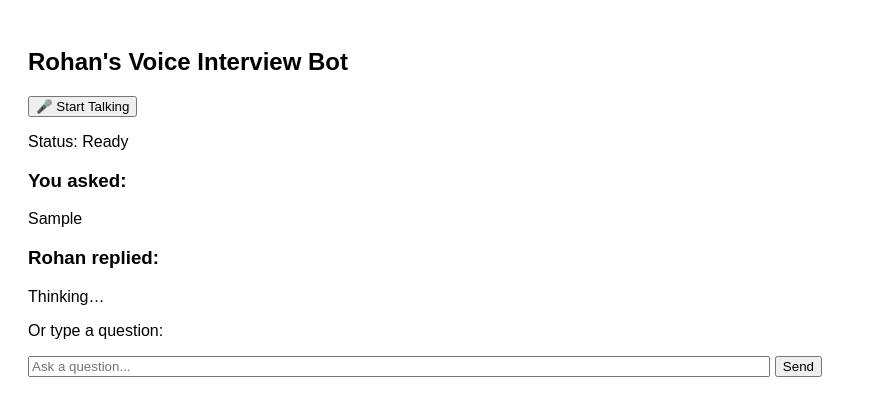
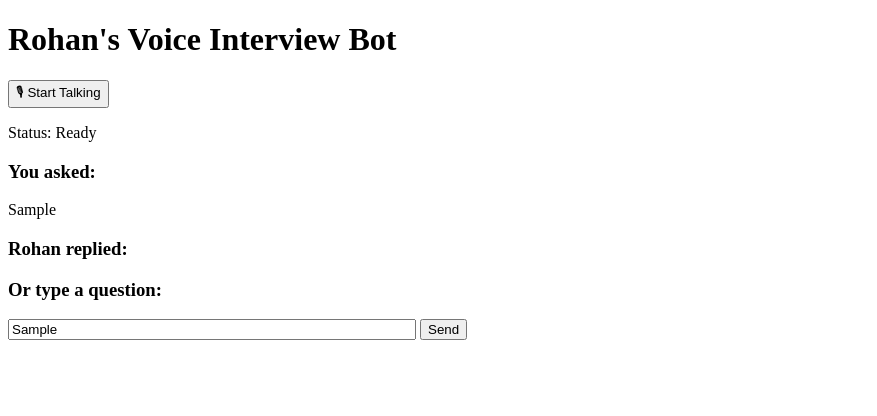
Before and after one commit to rohandom1108-afk/Rohan-Voice-Bot-, a website: page public/index.html in a window 1280 px wide. Both pictures are taken after typing "Sample" into the empty fields and a click on the button "Send". Shown: the whole page, without its empty margins (0-877 px from the left). Drawn offline with Linux system fonts and the light colour scheme; no server answers.

Commit message:
Update index.html

```diff
--- a/public/index.html
+++ b/public/index.html
@@ -1,76 +1,37 @@
 <!DOCTYPE html>
 <html>
 <head>
-  <meta charset="UTF-8"/>
   <title>Rohan's Voice Interview Bot</title>
 </head>
-<body style="font-family:Arial;padding:20px;">
-<h2>Rohan's Voice Interview Bot</h2>
+<body>
+  <h1>Rohan's Voice Interview Bot</h1>
 
-<button id="mic">🎤 Start Talking</button>
-<p id="status">Status: Ready</p>
+  <button onclick="start()">🎙 Start Talking</button>
+  <p>Status: <span id="status">Ready</span></p>
 
   <h3>You asked:</h3>
-<div id="you">—</div>
+  <p id="question"></p>
 
   <h3>Rohan replied:</h3>
-<div id="bot">—</div>
+  <p id="answer"></p>
 
-<p>Or type a question:</p>
-<input id="text" placeholder="Ask a question..." style="width:60%;"/>
+  <h3>Or type a question:</h3>
+  <input id="textInput" placeholder="Ask a question..." style="width:400px;">
   <button onclick="sendText()">Send</button>
 
   <script>
-const you=document.getElementById("you");
-const bot=document.getElementById("bot");
-const statusEl=document.getElementById("status");
-const input=document.getElementById("text");
-const mic=document.getElementById("mic");
+    async function sendText() {
+      const input = document.getElementById("textInput").value;
+      document.getElementById("question").innerText = input;
 
-let rec=null;
-if("webkitSpeechRecognition" in window){
-  rec=new webkitSpeechRecognition();
-  rec.lang="en-US";
-  rec.onstart=()=>statusEl.innerText="Status: Listening…";
-  rec.onend=()=>statusEl.innerText="Status: Thinking…";
-  rec.onerror=()=>statusEl.innerText="Status: Speech error";
+      const res = await fetch("/api/chat", {
+        method: "POST",
+        headers: { "Content-Type": "application/json" },
+        body: JSON.stringify({ message: input })
+      });
 
-  rec.onresult=e=>{
-    const msg=e.results[0][0].transcript;
-    handle(msg);
-  };
-  mic.onclick=()=>rec.start();
-} else {
-  mic.disabled=true;
-  mic.innerText="🎤 Voice not supported in this browser";
-}
-
-async function handle(msg){
-  you.innerText=msg;
-  bot.innerText="Thinking…";
-
-  const r=await fetch("/api/chat",{
-    method:"POST",
-    headers:{"Content-Type":"application/json"},
-    body:JSON.stringify({userMessage:msg})
-  });
-  const d=await r.json();
-  bot.innerText=d.reply || "No reply from AI.";
-
-  if("speechSynthesis" in window){
-    const u=new SpeechSynthesisUtterance(d.reply);
-    speechSynthesis.cancel();
-    speechSynthesis.speak(u);
-  }
-
-  statusEl.innerText="Status: Ready";
-}
-
-function sendText(){
-  if(input.value.trim()){
-    handle(input.value);
-    input.value="";
-  }
+      const data = await res.json();
+      document.getElementById("answer").innerText = data.reply;
     }
   </script>
 </body>
```
Lines whose indentation alone changed are shown as unchanged.
